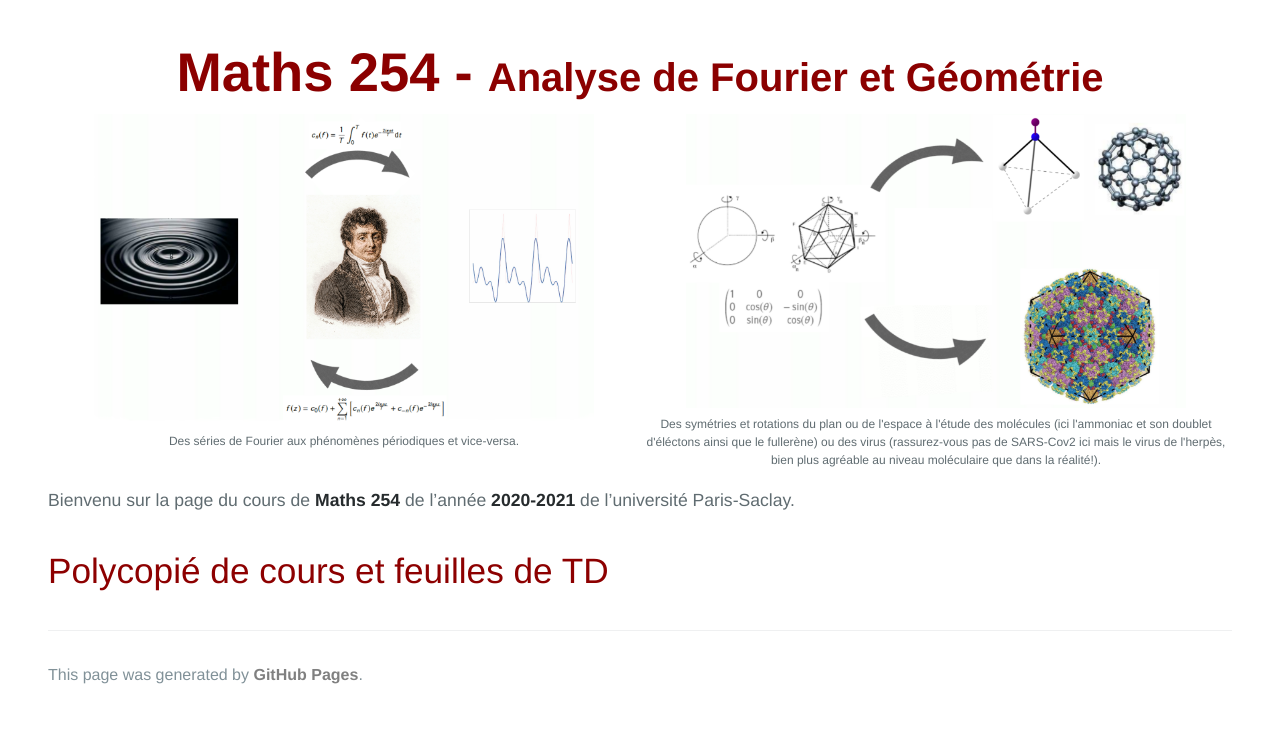
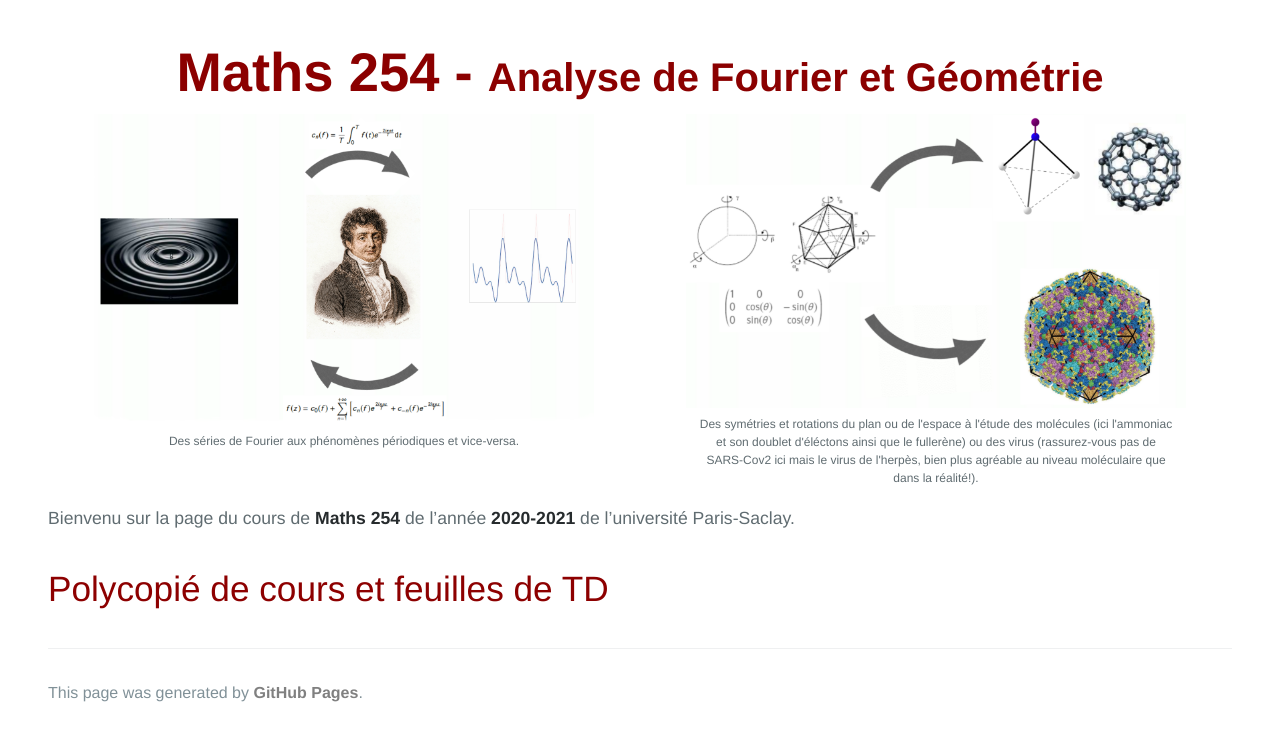
Before and after one commit to KevinDestagnol/algebre.github.io, a Jekyll site: the page built from index.md, in a window 1280 px wide. Shown: the part 260-997 px from the top of the page. Built offline with Jekyll 4.4.1, drawn with Linux system fonts in a browser that asks for light colours; some web fonts are replaced; our own code applies the rules of GitHub Pages for plain Markdown files.

Commit message:
Update jekyll-theme-cayman.scss

```diff
--- a/_sass/jekyll-theme-cayman.scss
+++ b/_sass/jekyll-theme-cayman.scss
@@ -75,6 +75,7 @@ figcaption {
   font-weight:light;
   text-align: center;
   display : block;
+  padding : 0 10% 0 10%;
 }
 
 .clearfix::after{
```
